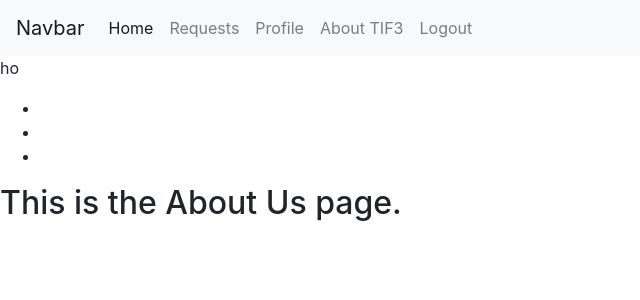
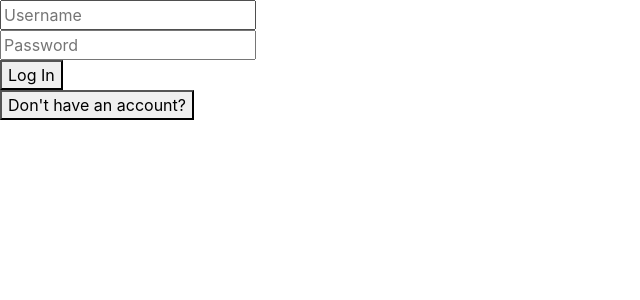
Before and after one commit to Alanna423/Aimo-, a React (Create React App) app: page /about in a window 1280 px wide. Shown: the top 300 px of the page, without its empty margins (0-640 px from the left). Built offline with nearby package versions, Linux system fonts and the light colour scheme.

Commit message:
mini update 12/27

```diff
--- a/src/App.js
+++ b/src/App.js
@@ -36,41 +36,21 @@ function App() {
 
   return (
     <main> {
-      // loggedIn === false ?
-      //   hasAccount === true ?
-      //     <div>
-      //       <Login
-      //         onLogInSubmit={handleLogInSubmit}
-      //         onCreateAccount={handleAccount}
-      //         user={user}
-      //       />
-      //     </div>
-      //     :
-      //     <CreateAccount
-      //       onAccountSubmit={handleAccountSubmit}
-      //       onLogIn={handleLogIn}
-      //     />
-      //   :
-      // <React.Fragment>
-      //   {/* <NavBar
-      //     onReturnHome={handleReturnHome}
-      //   > */}
-
-      // loggedIn === false ?
-      //   hasAccount === true ?
-      //     <div>
-      //       <Login
-      //         onLogInSubmit={handleLogInSubmit}
-      //         onCreateAccount={handleAccount}
-      //         user={user}
-      //       />
-      //     </div>
-      //     :
-      //     <CreateAccount
-      //       onAccountSubmit={handleAccountSubmit}
-      //       onLogIn={handleLogIn}
-      //     />
-      //   :
+      loggedIn === false ?
+        hasAccount === true ?
+          <div>
+            <Login
+              onLogInSubmit={handleLogInSubmit}
+              onCreateAccount={handleAccount}
+              user={user}
+            />
+          </div>
+          :
+          <CreateAccount
+            onAccountSubmit={handleAccountSubmit}
+            onLogIn={handleLogIn}
+          />
+        :
       <React.Fragment>
         <NavBar
           onReturnHome={handleReturnHome}
--- a/src/components/pages.jsx
+++ b/src/components/pages.jsx
@@ -8,20 +8,6 @@ import About from './about';
 const Pages = () => {
     return (
         <div>
-            <div>
-                <p>ho</p>
-                <ul>
-                    <li>
-                        {/* <Link to="/home">Home</Link> */}
-                    </li>
-                    <li>
-                        {/* <Link to="/about">About Us</Link> */}
-                    </li>
-                    <li>
-                        {/* <Link to="/requests">Contact Us</Link> */}
-                    </li>
-                </ul>
-            </div>
             <BrowserRouter>
                 <Routes>
                     <Route path='/home' element={<Home />} />
```
